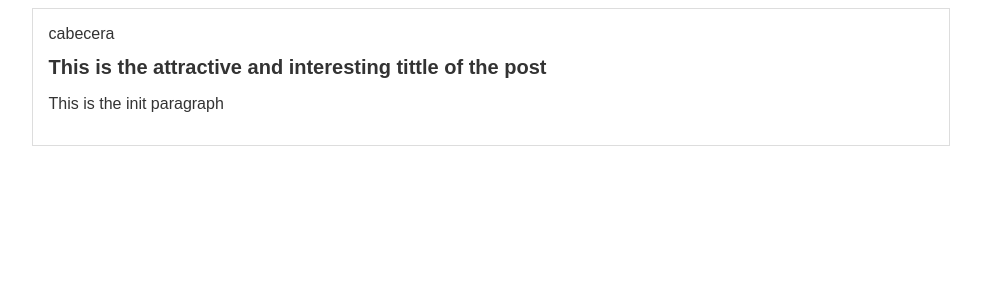
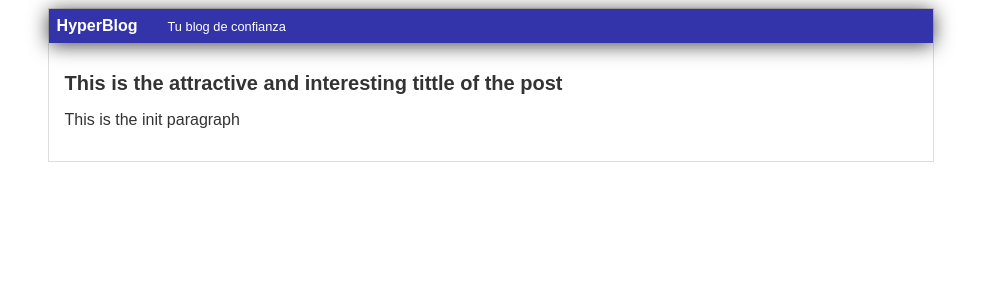
Before and after one commit to jmontero22c/Practicing-Git, a PHP site: page /blogpost.html in a window 1280 px wide. Shown: the top 300 px of the page, without its empty margins (149-1130 px from the left). Run offline with PHP 8.4, Linux system fonts and the light colour scheme.

Commit message:
Finalizada cabecera con diseño azul

```diff
--- a/blogpost.html
+++ b/blogpost.html
@@ -7,7 +7,10 @@
     <body>
         <div id="container">
             <div id="cabecera">
-                cabecera
+                HyperBlog
+                <span id="tagline">
+                    Tu blog de confianza
+                </span>
             </div>
             <div id="post">
                 <h1>This is the attractive and interesting tittle of the post</h1>
--- a/css/estilos.css
+++ b/css/estilos.css
@@ -4,9 +4,22 @@ body{
     color: #333;
     font-size: 16px;
 }
+#cabecera{
+    background: #33A;
+    color: white;
+    font-weight: bold;
+    box-shadow: 0px 2px 20px 0px rgba(0, 0, 0, 0.75);
+    margin: 0px;
+    padding: 0.5em;
+}
+#cabecera #tagline{
+    padding-left: 2em;
+    font-weight: normal;
+    font-size: 0.8em;
+}
 #container{
     width: 70%;
-    padding: 1em;
+    padding: 0;
     text-align: left;
     border: 1px solid #DDD;
     margin: 0 auto;
@@ -14,3 +27,6 @@ body{
 #container h1{
     font-size: 20px;
 }
+#post{
+    padding: 1em;
+}
```
